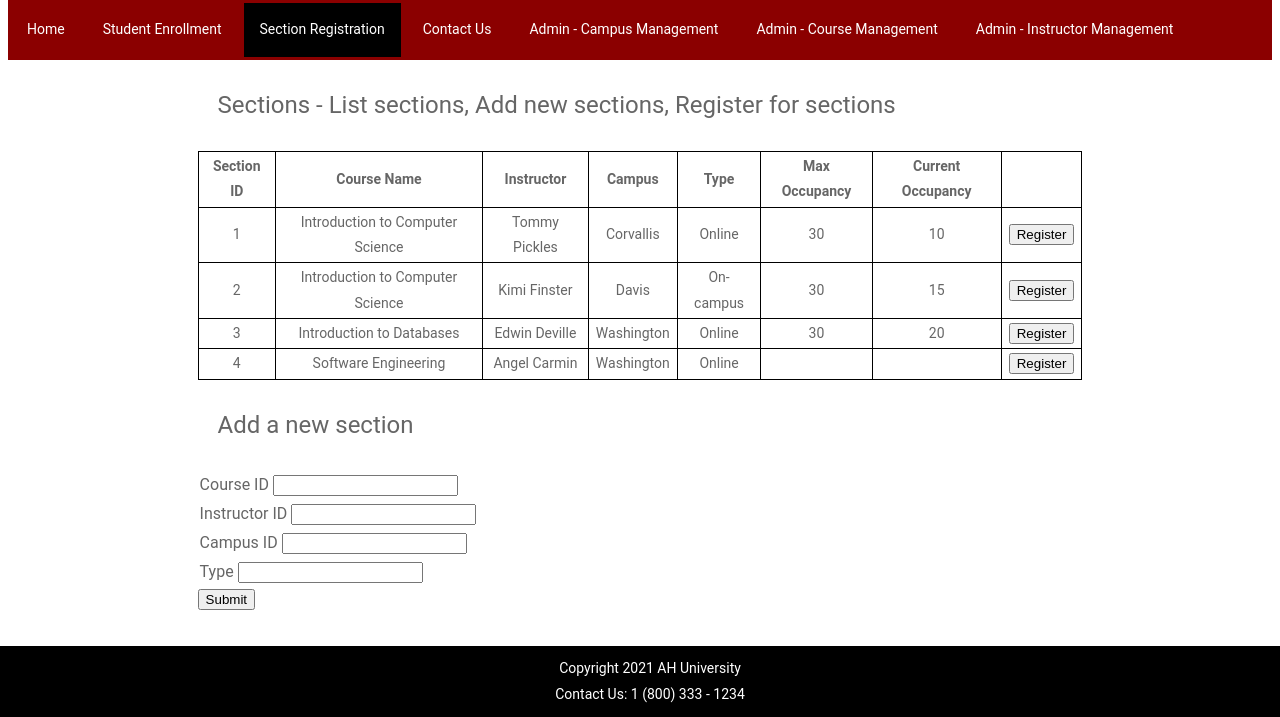
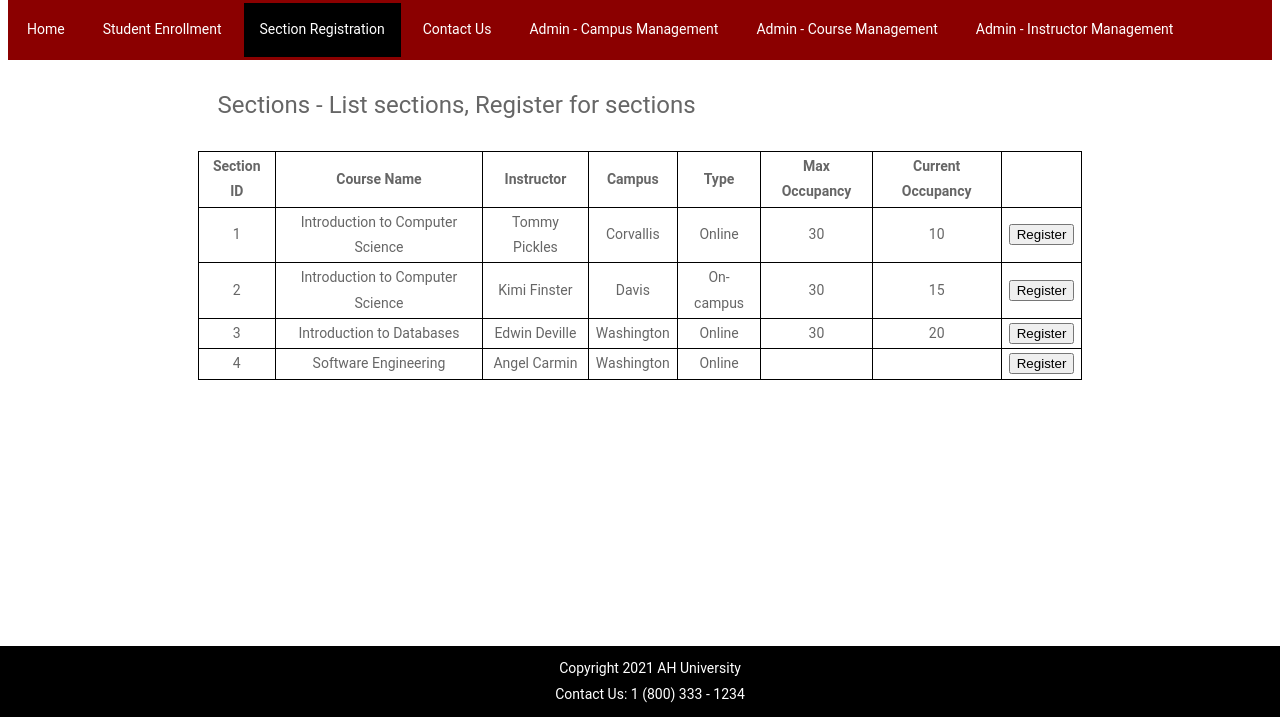
Before and after one commit to lyanita/cs340-project, a Flask app: page /sections.html in a window 1280 px wide. Shown: the part 83-800 px from the top of the page. Run offline with Flask 2, Linux system fonts and the light colour scheme.

Commit message:
Deleted 'add new sections'

```diff
--- a/templates/sections.html
+++ b/templates/sections.html
@@ -2,7 +2,7 @@
 <html>
 
 <head>
-    <title>AH University - List sections, Add new sections, Register for sections</title>
+    <title>AH University - List sections, Register for sections</title>
     <link rel="stylesheet" href="../static/css/main.css">
 </head>
 
@@ -25,7 +25,7 @@
     <!-- sections table -->
     <div class="bodyContainer">
         <div id="sectionsContainer">
-            <h3>Sections - List sections, Add new sections, Register for sections</h3>
+            <h3>Sections - List sections, Register for sections</h3>
             <table id="sectionsTable">
                 <thead>
                     <tr>
@@ -83,31 +83,6 @@
                 </tbody>
             </table>
         </div>
-
-        <!-- Add sections -->
-        <div class="forms">
-            <h3>Add a new section</h3>
-            <div class="forms" id="sectionRegisterForm">
-                <form method="post">
-                    <legend>
-                        <label>Course ID
-                            <input type="number" name="instructor_id" id="instructor_id">
-                        </label></br>
-                        <label>Instructor ID
-                            <input type="number" name="instructor_id" id="instructor_id">
-                        </label></br>
-                        <label>Campus ID
-                            <input type="number" name="campus_id" id="campus_id">
-                        </label></br>
-                        <label>Type
-                            <input type="boolean" name="type" id="type">
-                        </label>
-                    </legend>
-                    <input type="submit" id="course_post">
-                </form>
-            </div>
-        </div>
-    </br>
     </div>
 
     <!-- page footer placeholder-->
```
